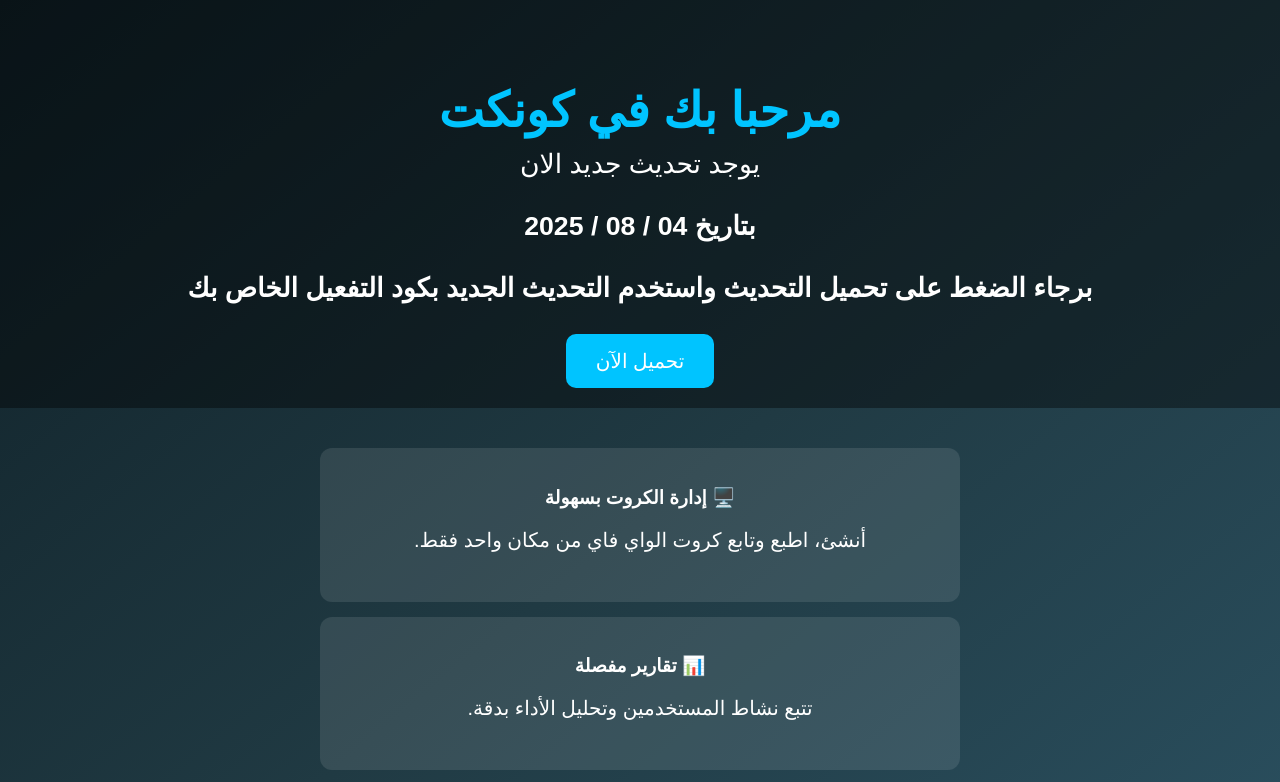
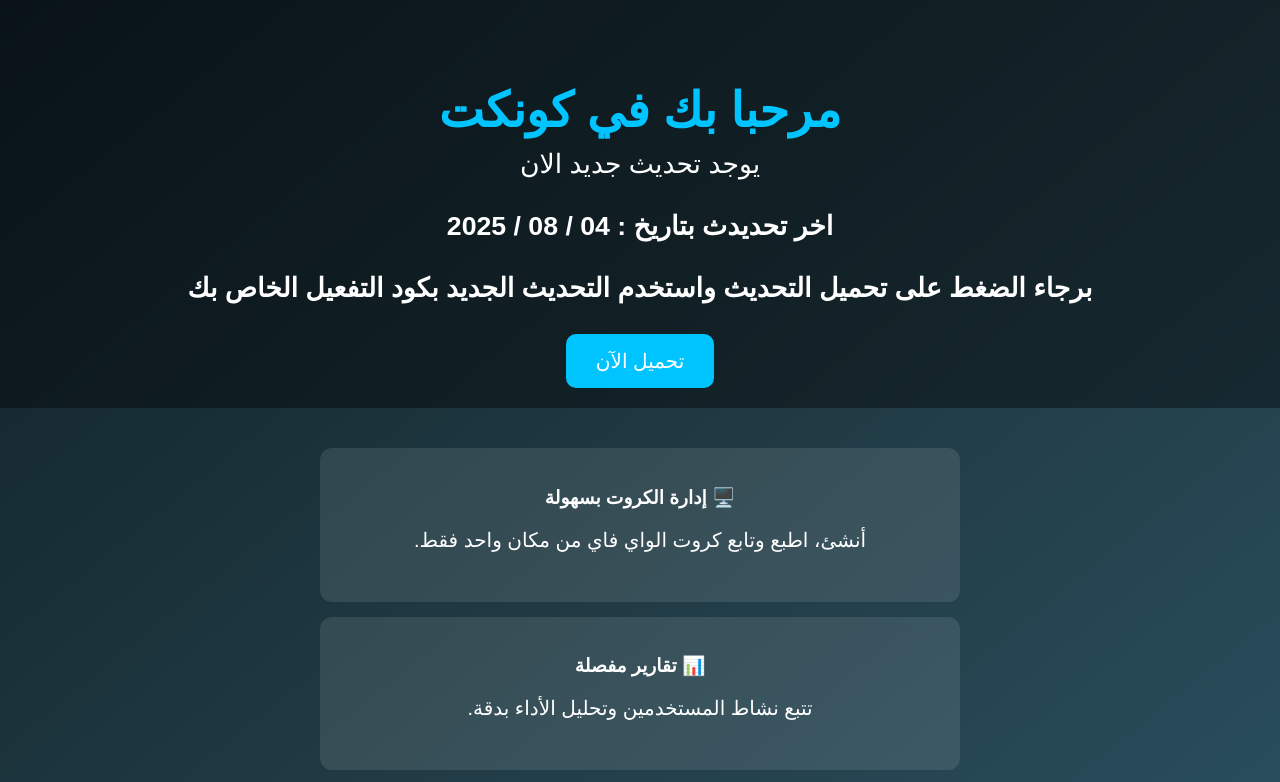
Before and after one commit to shriefrazk1989/connect, a plain HTML site: page index.html in a window 1280 px wide. Shown: the top 782 px of the page. Drawn offline with Linux system fonts and the light colour scheme.

Commit message:
Update index.html

```diff
--- a/index.html
+++ b/index.html
@@ -80,7 +80,7 @@
   <header>
     <h1>مرحبا بك في كونكت</h1>
     <p><span style="font-size: 20pt">يوجد تحديث جديد الان</span></p>
-        <p><span style="font-size: 20pt; font-weight: 700">بتاريخ 04 / 08 / 2025
+        <p><span style="font-size: 20pt; font-weight: 700">اخر تحديدث بتاريخ : 04 / 08 / 2025
 		</span>  </p>
     <p><span style="font-size: 20pt; font-weight: 700">برجاء الضغط على تحميل التحديث واستخدم التحديث الجديد بكود التفعيل الخاص بك</span></p>
 
```
